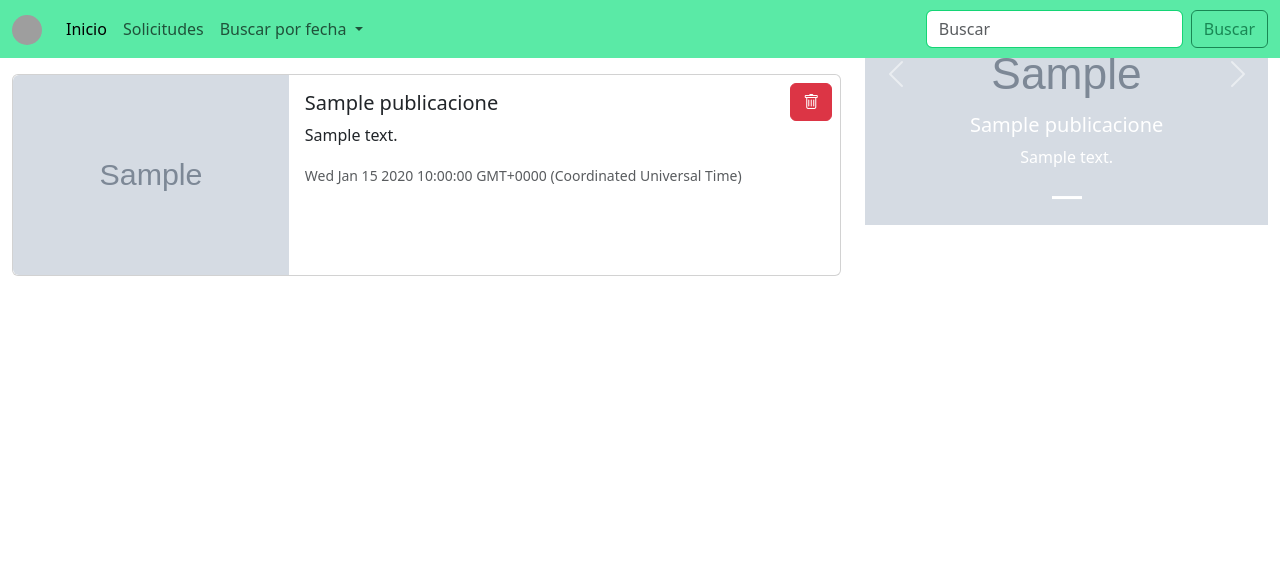
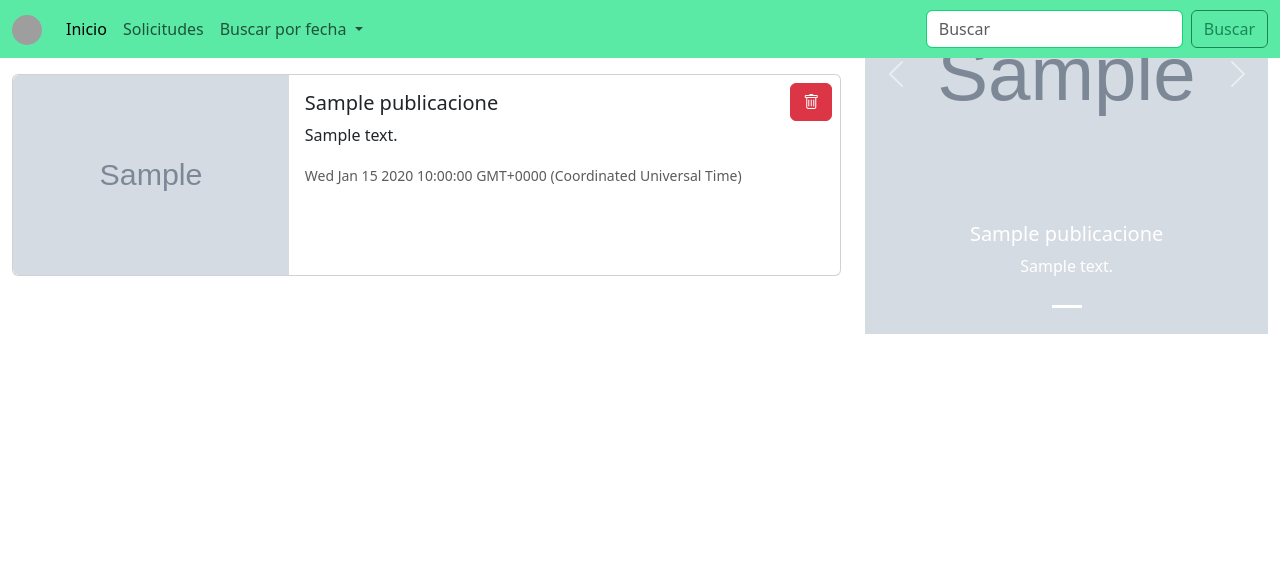
Before and after one commit to CarlosFernandoMoreno/blog, a Node server app: page / in a window 1280 px wide. Shown: the top 574 px of the page. Run offline with Node 20, Linux system fonts and the light colour scheme; tables that the repository leaves empty hold one stand-in row (values such as "Sample post"); grey boxes marked "Sample" are stand-in pictures; some libraries are stand-ins or nearby versions; grey boxes are pictures that could not be loaded.

Commit message:
se modifica carrusel

```diff
--- a/src/views/index.ejs
+++ b/src/views/index.ejs
@@ -52,9 +52,9 @@
 
         </section>
 
-        <aside class="col-md-3 col-xl-4">
+        <aside class="col-md-3 col-xl-4 ">
 
-          <div id="carouselExampleCaptions" class="carousel slide carousel-fade" data-bs-ride="carousel">
+          <div id="carouselExampleCaptions" class="carousel slide carousel-fade mb-3 configCarrusel" data-bs-ride="carousel">
             <div class="carousel-indicators">
               <% for (let i=0; i < publicaciones.length; i++) { %>
                 <button type="button" data-bs-target="#carouselExampleCaptions" data-bs-slide-to="<%= i %>" <% if
@@ -65,8 +65,8 @@
 
             <div class="carousel-inner">
               <% publicaciones.forEach((publicacion, index)=> { %>
-                <div class="carousel-item <% if (index === 0) { %>active<% } %>" data-bs-interval="6000">
-                  <img src="<%= publicacion.imgUrl %>" class="d-block w-100" alt="...">
+                <div class="imgCarrusel carousel-item <% if (index === 0) { %>active<% } %>" data-bs-interval="6000">
+                  <img src="<%= publicacion.imgUrl %>" class="d-block " alt="...">
                   <div class="carousel-caption d-none d-md-block">
                     <h5>
                       <%= publicacion.titulo %>
```
